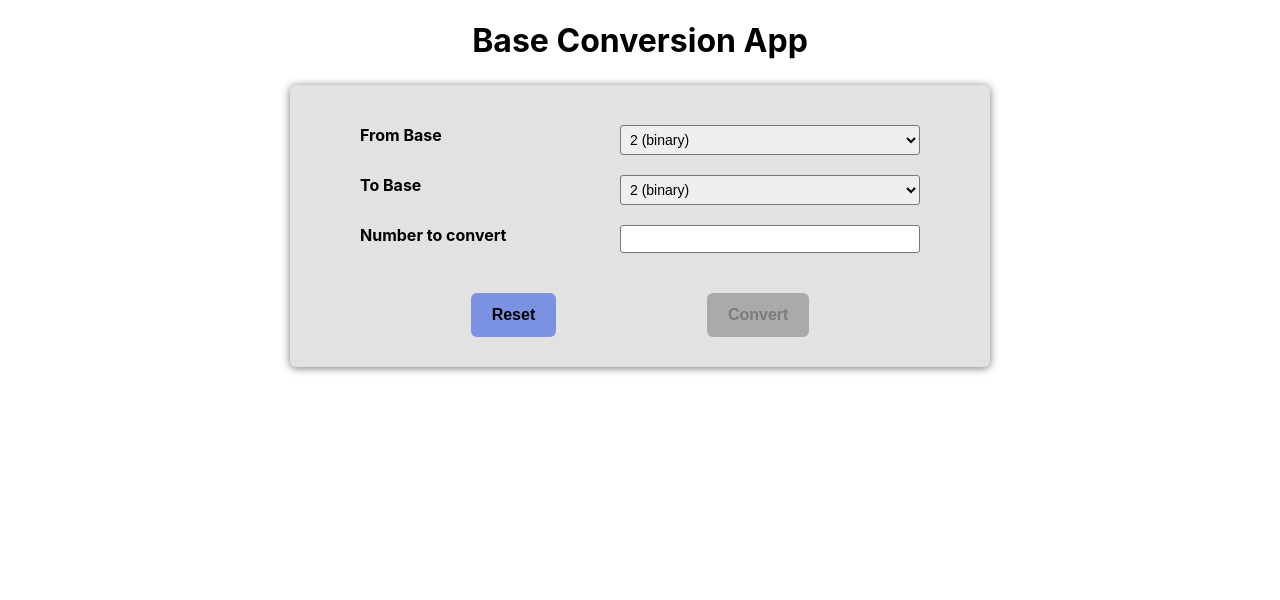
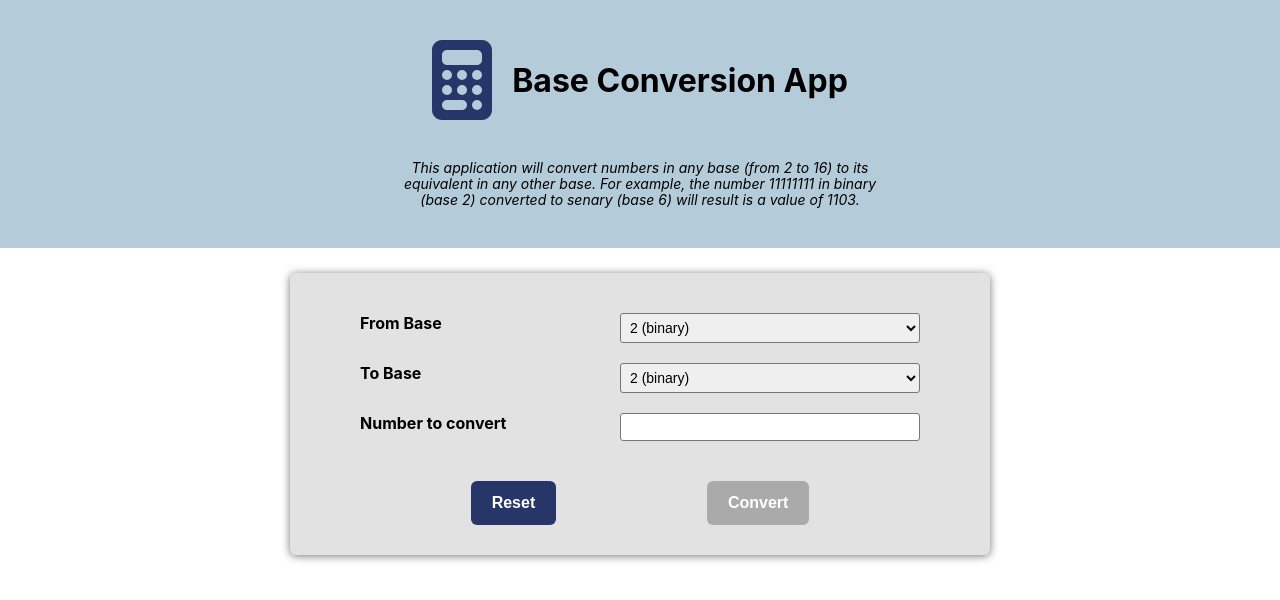
Before and after one commit to martndana/BaseConverter, a React (Create React App) app: page / in a window 1280 px wide. Shown: the top 600 px of the page. Built offline with nearby package versions, Linux system fonts and the light colour scheme.

Commit message:
Update header and button styles

```diff
--- a/src/Form/Form.js
+++ b/src/Form/Form.js
@@ -3,7 +3,7 @@ import React, { useState, useContext, useRef } from "react";
 import classes from "./Form.module.css";
 import Card from "../UI/Card/Card";
 import Calculator from "../store/calc-context";
-import Button from "../Results/Button/Button";
+import Button from "../UI/Button/Button";
 
 const FULL_CHAR_LIST = [
   "0",
--- a/src/Header/Header.js
+++ b/src/Header/Header.js
@@ -1,13 +1,25 @@
-import React from 'react';
+import React from "react";
 
-import classes from './Header.module.css';
+import classes from "./Header.module.css";
+import { ReactComponent as Logo } from "../assets/images/calculator-logo.svg";
 
 const Header = () => {
-    return (
-        <header className={classes.header}>
-            <h1>Base Conversion App</h1>
-        </header>
-    )
-}
+  return (
+    <header className={classes.header}>
+      <div className={classes.heading}>
+        <Logo className={classes.logo} />
+        <h1>Base Conversion App</h1>
+      </div>
+      <p className={classes.subheading}>
+        <i>
+          This application will convert numbers in any base (from 2 to 16) to
+          its equivalent in any other base. For example, the number 11111111 in
+          binary (base 2) converted to senary (base 6) will result is a value of
+          1103.
+        </i>
+      </p>
+    </header>
+  );
+};
 
 export default Header;
--- a/src/Header/Header.module.css
+++ b/src/Header/Header.module.css
@@ -1,3 +1,32 @@
-.header h1 {
+.header {
+    padding: 20px 0 40px;
+    background-color: #b4ccda;
+}
+
+.heading {
+    display: flex;
+    justify-content: center;
+    align-items: center;
+    padding: 10px 10px 30px;
+}
+
+.heading h1 {
     text-align: center;
+    margin: 0;
+    padding: 10px;
 }
+
+.heading .logo {
+    width: 60px;
+    height: auto;
+    padding: 10px;
+}
+
+.header .subheading {
+    width: 30rem;
+    max-width: 90%;
+    font-size: 14px;
+    text-align: center;
+    margin: auto;
+    line-height: 16px;
+}
--- a/src/Results/Results.js
+++ b/src/Results/Results.js
@@ -5,7 +5,7 @@ import classes from "./Results.module.css";
 import Card from "../UI/Card/Card";
 import Calculator from "../store/calc-context";
 import ResultsTable from "./ResultsTable";
-import Button from "./Button/Button";
+import Button from "../UI/Button/Button";
 
 const Results = () => {
   const [tableIsShown, setTableIsShown] = useState(false);
@@ -21,7 +21,7 @@ const Results = () => {
 
   return (
     <Card className={classes.results}>
-      <h2>Results</h2>
+      <h2>Results (<i className={classes.subheading}>Base {ctx.toBase}</i>)</h2>
       <p className={classes.summary}>{resultNumber}</p>
       {!tableIsShown && (<Button type="button" onClick={toggleTableHandler}>
         Show Full Table
--- a/src/Results/Results.module.css
+++ b/src/Results/Results.module.css
@@ -8,3 +8,7 @@
     color: #561958;
     margin: 0 0 20px;
 }
+
+.subheading {
+    font-weight: 400;
+}
--- a/src/Results/Button/Button.module.css
+++ b/src/UI/Button/Button.module.css
@@ -4,14 +4,15 @@ button {
     border-radius: 6px;
     font-size: 16px;
     font-weight: 700;
-    background-color: #7b92e3;
+    background-color: #273568;
+    color: #fff;
     border: 0;
 }
 
 button:hover,
 button:focus {
     cursor: pointer;
-    background-color: #6d87e4;
+    background-color: #3d4666
 }
 
 button:disabled {
```
Also changed, not shown: src/UI/Button/Button.js (renamed from src/Results/Button/Button.js), src/assets/images/calculator-logo.svg (added).
